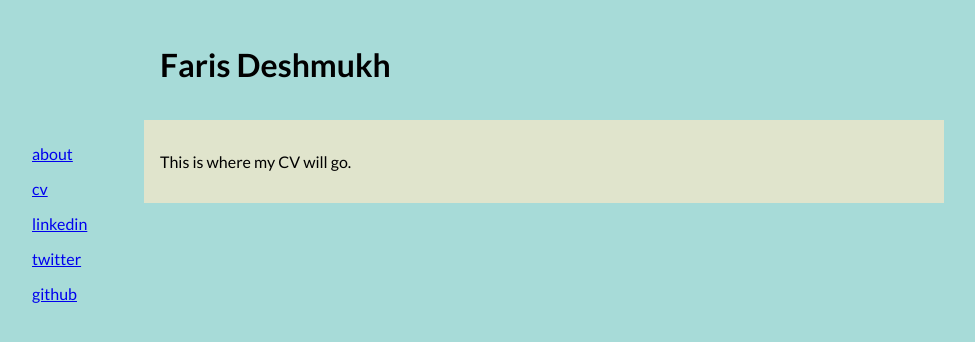
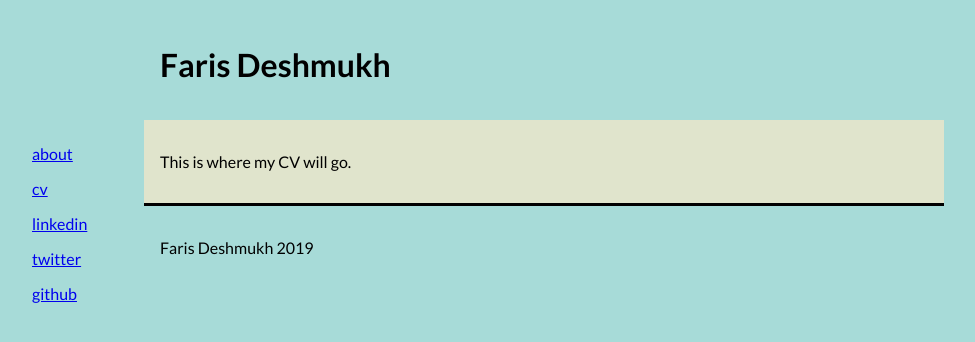
Before and after one commit to farisd/farisdeshmukh, a Next.js app: page /cv in a window 1280 px wide. Shown: the top 342 px of the page, without its empty margins (176-1151 px from the left). Built offline with nearby package versions, Linux system fonts and the light colour scheme.

Commit message:
Add footer

```diff
--- /dev/null
+++ b/components/Footer.jsx
@@ -0,0 +1,33 @@
+import { Config, Breakpoints } from './config';
+
+const Footer = () => {
+  const year = new Date().getFullYear();
+  return (
+    <footer>
+      <p>{`Faris Deshmukh ${year}`}</p>
+      <style jsx>
+        {
+        `
+        footer {
+          padding: 16px;
+          border-top-style: solid;
+        }
+
+        p {
+          margin-left: ${Config.sidebarWidth}px;
+        }
+
+        @media screen and (max-width: ${Breakpoints.mobile}px) {
+          p {
+            margin-left: 0;
+          }
+        }
+        `
+        }
+      </style>
+    </footer>
+  );
+};
+
+
+export default Footer;
--- a/components/Layout.jsx
+++ b/components/Layout.jsx
@@ -2,6 +2,7 @@ import Head from 'next/head';
 import PropTypes from 'prop-types';
 import Sidebar from './Sidebar';
 import Header from './Header';
+import Footer from './Footer';
 import {
   Config, Breakpoints, GlobalStyles, sidebarLinks,
 } from './config';
@@ -22,6 +23,7 @@ const Layout = (props) => {
         <main className="content">
           { children }
         </main>
+        <Footer />
       </div>
       <GlobalStyles />
       <style jsx>
```
